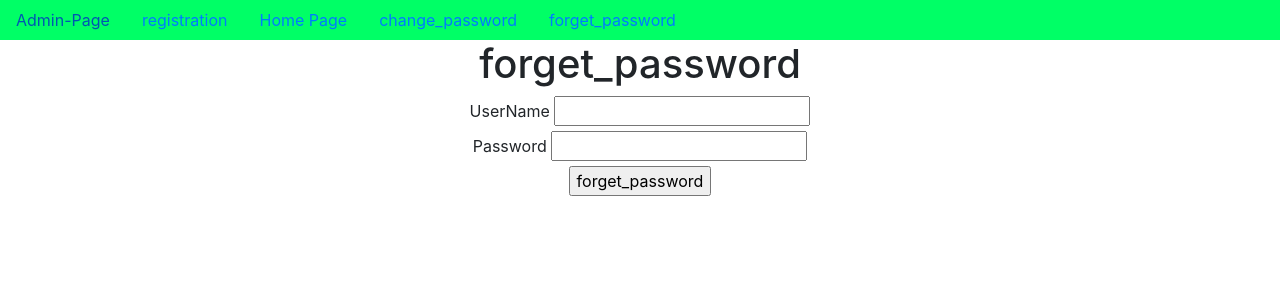
After one commit to AVULALAVANYA/user_login_logout, a Django app: page /forget_password/ in a window 1280 px wide. The commit adds this page. Shown: the top 300 px of the page. Run offline with Django 4.2, Linux system fonts and the light colour scheme.

Commit message:
first commit

```diff
--- a/app/views.py
+++ b/app/views.py
@@ -43,3 +43,17 @@ def change_password(request):
         UO.save()
         return HttpResponse('Password is changed successfully')
     return render(request,'change_password.html')
+def forget_password(request):
+    if request.method=='POST':
+        un=request.POST['un']
+        pw=request.POST['pw']
+
+        LUO=User.objects.filter(username=un)
+        if LUO:
+            UO=LUO[0]
+            UO.set_password(pw)
+            UO.save()
+            return HttpResponse('Password reset is done')
+        else:
+            return HttpResponse('username is not avaialble in DB')
+    return render(request,'forget_password.html')
--- a/project40/urls.py
+++ b/project40/urls.py
@@ -23,4 +23,5 @@ urlpatterns = [
     path('registration/',registration,name='registration'),
     path('home/',home,name='home'),
     path('change_password/',change_password,name='change_password'),
+    path('forget_password/',forget_password,name='forget_password'),
 ]+static(settings.MEDIA_URL, document_root=settings.MEDIA_ROOT)
--- a/template/dummy.html
+++ b/template/dummy.html
@@ -21,8 +21,9 @@
         <a href="{% url 'registration' %}" class="nav-link">registration</a>
         <a href="{% url 'home' %}" class="nav-link">Home Page</a>
         <a href="{% url 'change_password' %}" class="nav-link">change_password</a>
+        <a href="{% url 'forget_password' %}" class="nav-link">forget_password</a>
         {% if user.is.authenticate %}
-        <a href="{% url 'change_password' %}" class="nav-link">change_password</a>
+
       {% else %}
 
       {% endif %}
--- /dev/null
+++ b/template/forget_password.html
@@ -0,0 +1,19 @@
+{% extends 'dummy.html' %}
+{% block title %}
+    <title>forget_password</title>
+{% endblock %}
+
+{% block body_block %}
+    <h1>forget_password</h1>
+    <form method="POST">
+        {% csrf_token %}
+        <label for="un">UserName</label>
+        <input type="text" name="un" id="un"><br>
+            <label for="pw">Password</label>
+        <input type="password" name="pw" id="pw"><br>
+
+        <input type="submit" value="forget_password">
+
+    </form>
+
+{% endblock %}
```
